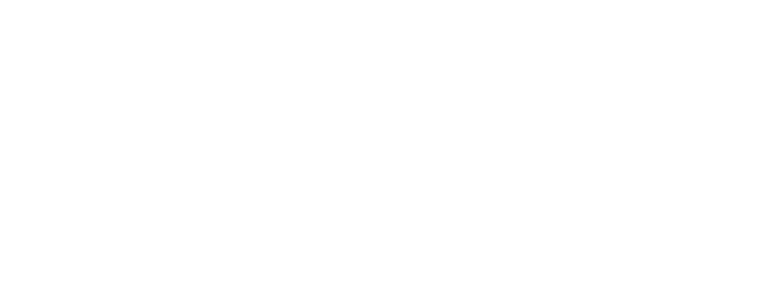
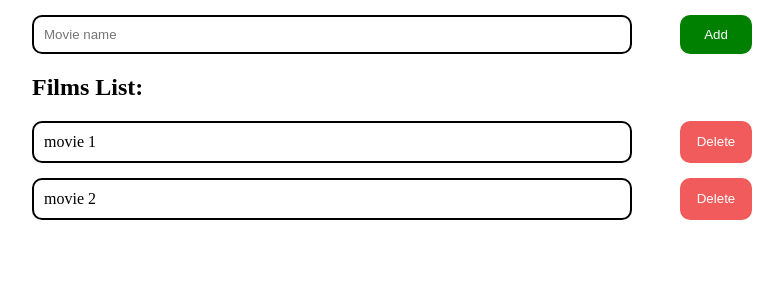
Before and after one commit to Muss999/homeWork-59, a React (Vite) app: page / in a window 1280 px wide. Shown: the top 300 px of the page, without its empty margins (8-791 px from the left). Built offline with nearby package versions, Linux system fonts and the light colour scheme.

Commit message:
added components, type, basic css

```diff
--- /dev/null
+++ b/src/App.css
@@ -0,0 +1,5 @@
+.container {
+    max-width: 1200px;
+    padding: 15px 0;
+    margin: 0 auto;
+}
--- a/src/App.tsx
+++ b/src/App.tsx
@@ -1,8 +1,19 @@
+import { useState } from "react";
+import MovieInput from "./components/MovieInput/MovieInput";
+import type { TypeMovie } from "./helpers/types";
+import MovieList from "./components/MovieList.tsx/MovieList";
+import "./App.css";
+
 const App = () => {
+    const [movies, setMovies] = useState<TypeMovie[]>([
+        { name: "movie 1", id: crypto.randomUUID() },
+        { name: "movie 2", id: crypto.randomUUID() },
+    ]);
     return (
-        <>
-            <div></div>
-        </>
+        <div className="container">
+            <MovieInput />
+            <MovieList movies={movies} />
+        </div>
     );
 };
 
--- /dev/null
+++ b/src/components/MovieInput/MovieInput.css
@@ -0,0 +1,29 @@
+.MovieInput {
+    display: flex;
+    justify-content: space-between;
+    gap: 10px;
+    width: 60%;
+    margin-bottom: 20px;
+}
+.MovieInput input {
+    width: 80%;
+    padding: 10px;
+    border: 2px solid black;
+    border-radius: 10px;
+}
+.MovieInput button {
+    width: 10%;
+    border: none;
+    background-color: green;
+    color: white;
+    cursor: pointer;
+    border-radius: 10px;
+    transition: 0.15s;
+}
+.MovieInput button:hover {
+    background-color: rgb(1, 101, 1);
+    transition: 0.15s;
+}
+.MovieInput button:active {
+    box-shadow: 0 0 6px 0 rgb(1, 101, 1);
+}
--- /dev/null
+++ b/src/components/MovieInput/MovieInput.tsx
@@ -0,0 +1,12 @@
+import "./MovieInput.css";
+
+const MovieInput = () => {
+    return (
+        <div className="MovieInput">
+            <input type="text" placeholder="Movie name" />
+            <button type="button">Add</button>
+        </div>
+    );
+};
+
+export default MovieInput;
--- /dev/null
+++ b/src/components/MovieItem/MovieItem.css
@@ -0,0 +1,31 @@
+.MovieItem-block {
+    display: flex;
+    gap: 10px;
+    justify-content: space-between;
+    width: 60%;
+}
+.MovieItem-textBlock {
+    border: 2px solid black;
+    padding: 10px;
+    width: 80%;
+    border-radius: 10px;
+}
+.MovieItem-textBlock p {
+    margin: 0;
+}
+.MovieItem-deleteBtn {
+    width: 10%;
+    border: none;
+    background-color: rgb(242, 91, 91);
+    color: white;
+    cursor: pointer;
+    border-radius: 10px;
+    transition: 0.15s;
+}
+.MovieItem-deleteBtn:hover {
+    background-color: rgb(236, 46, 46);
+    transition: 0.15s;
+}
+.MovieItem-deleteBtn:active {
+    box-shadow: 0 0 6px 0 rgb(230, 59, 59);
+}
--- /dev/null
+++ b/src/components/MovieItem/MovieItem.tsx
@@ -0,0 +1,23 @@
+import type { FC } from "react";
+import type { TypeMovie } from "../../helpers/types";
+import "./MovieItem.css";
+
+interface Props {
+    movie: TypeMovie;
+}
+
+const MovieItem: FC<Props> = (props) => {
+    const { name } = props.movie;
+    return (
+        <div className="MovieItem-block">
+            <div className="MovieItem-textBlock">
+                <p>{name}</p>
+            </div>
+            <button type="button" className="MovieItem-deleteBtn">
+                Delete
+            </button>
+        </div>
+    );
+};
+
+export default MovieItem;
--- /dev/null
+++ b/src/components/MovieList.tsx/MovieList.css
@@ -0,0 +1,6 @@
+.MovieList {
+    display: flex;
+    flex-direction: column;
+    justify-content: center;
+    gap: 15px;
+}
--- /dev/null
+++ b/src/components/MovieList.tsx/MovieList.tsx
@@ -0,0 +1,23 @@
+import type { FC } from "react";
+import type { TypeMovie } from "../../helpers/types";
+import MovieItem from "../MovieItem/MovieItem";
+import "./MovieList.css";
+
+interface Props {
+    movies: TypeMovie[];
+}
+const MovieList: FC<Props> = (props) => {
+    const { movies } = props;
+    return (
+        <>
+            <h2>Films List:</h2>
+            <div className="MovieList">
+                {movies.map((movie) => {
+                    return <MovieItem movie={movie} key={movie.id} />;
+                })}
+            </div>
+        </>
+    );
+};
+
+export default MovieList;
--- /dev/null
+++ b/src/helpers/types.d.ts
@@ -0,0 +1,4 @@
+export interface TypeMovie {
+    id: string;
+    name: string;
+}
```
